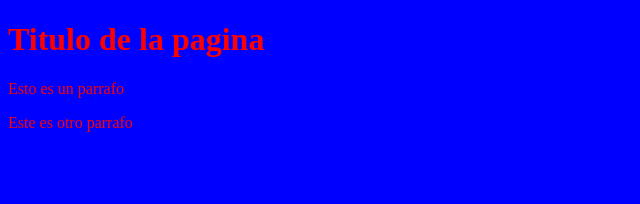
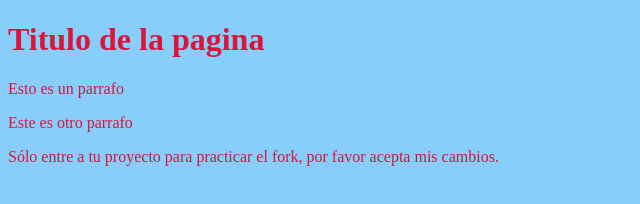
Before and after one commit to Simon-Griman/github-con-vscode, a plain HTML site: page index.html in a window 1280 px wide. Shown: the whole page, without its empty margins (0-640 px from the left). Drawn offline with Linux system fonts and the light colour scheme.

Commit message:
Modificaciones para fork.

```diff
--- a/index.html
+++ b/index.html
@@ -11,5 +11,6 @@
      <h1>Titulo de la pagina</h1>
      <p>Esto es un parrafo</p>
      <p>Este es otro parrafo</p>
+     <p>Sólo entre a tu proyecto para practicar el fork, por favor acepta mis cambios.</p>
 </body>
 </html>
--- a/main.css
+++ b/main.css
@@ -1,4 +1,4 @@
 body{
-  background-color: blue;
-  color: red;
+  background-color: lightskyblue;
+  color: crimson;
 }
```
